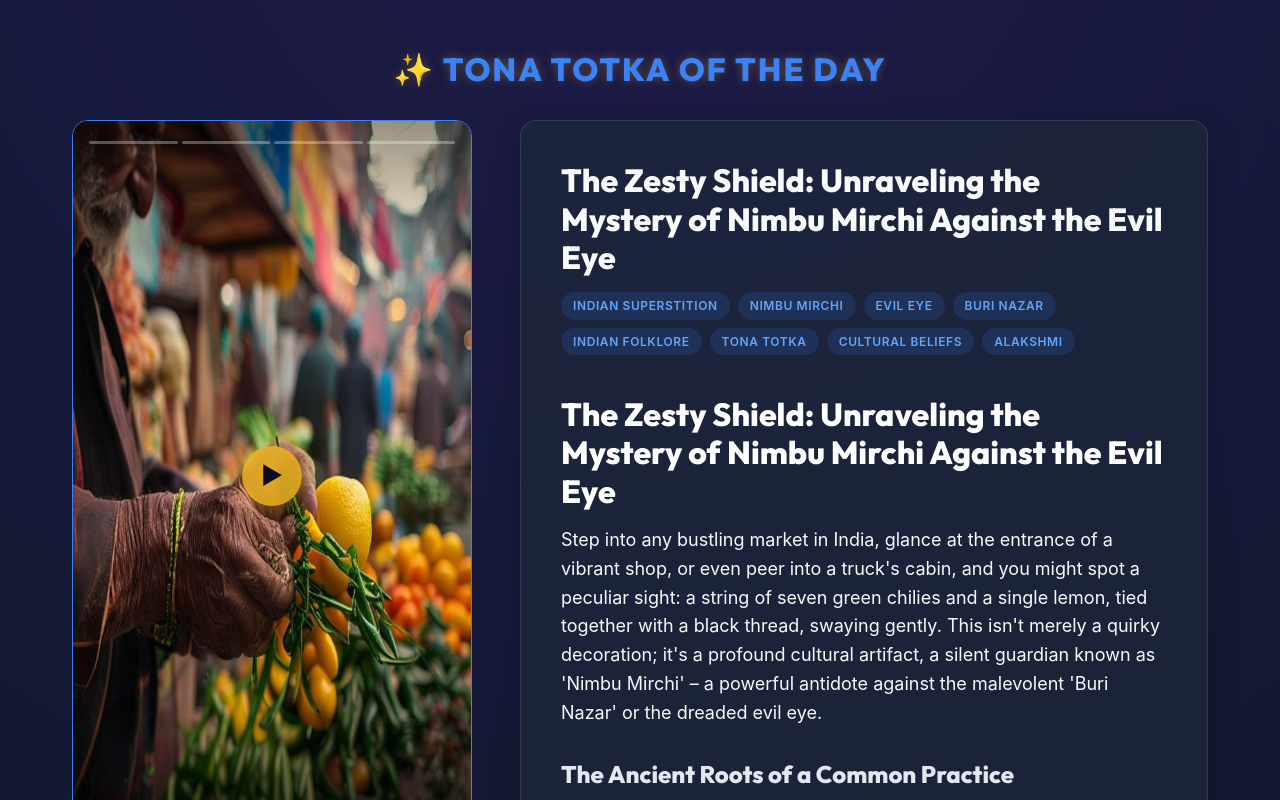
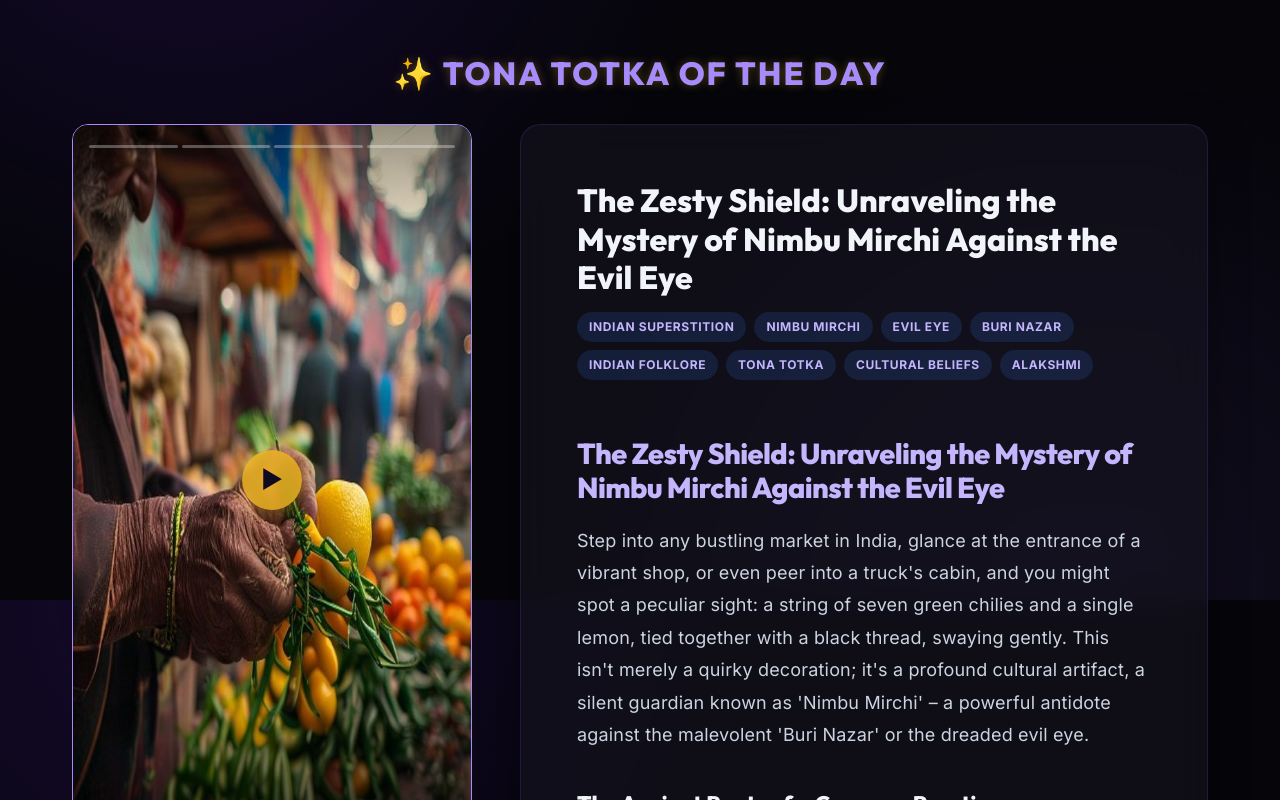
Before and after one commit to AyushM1701/AI-Superstition-blogger, a Next.js app: page / in a window 1280 px wide. Shown: the part 200-1000 px from the top of the page. Built offline with nearby package versions, Linux system fonts and the light colour scheme; no server answers.

Commit message:
style: overhaul typography, spacing, and colors for a premium glassmorphic aesthetic

```diff
--- a/src/app/globals.css
+++ b/src/app/globals.css
@@ -1,14 +1,14 @@
 @import url('https://fonts.googleapis.com/css2?family=Inter:wght@400;500;700;800&family=Outfit:wght@400;600;800&display=swap');
 
 :root {
-  --bg-color: #0f172a;
-  --text-primary: #f8fafc;
-  --text-secondary: #94a3b8;
-  --card-bg: rgba(30, 41, 59, 0.7);
-  --card-border: rgba(255, 255, 255, 0.1);
-  --accent-color: #3b82f6;
-  --accent-hover: #60a5fa;
-  --accent-gradient: linear-gradient(135deg, #3b82f6 0%, #8b5cf6 100%);
+  --bg-color: #05050a; /* Deep mystical dark */
+  --text-primary: #f1f5f9;
+  --text-secondary: #cbd5e1; /* Softer for reading */
+  --card-bg: rgba(23, 20, 33, 0.6);
+  --card-border: rgba(139, 92, 246, 0.15); /* Subtle purple */
+  --accent-color: #a78bfa;
+  --accent-hover: #c4b5fd;
+  --accent-gradient: linear-gradient(135deg, #a78bfa 0%, #f472b6 100%);
 }
 
 * {
@@ -20,9 +20,12 @@
 body {
   background-color: var(--bg-color);
   color: var(--text-primary);
-  font-family: -apple-system, BlinkMacSystemFont, "Segoe UI", Roboto, Helvetica, Arial, sans-serif;
-  line-height: 1.6;
-  background-image: radial-gradient(circle at 50% 0%, #1e1b4b 0%, transparent 50%);
+  font-family: 'Inter', -apple-system, BlinkMacSystemFont, "Segoe UI", Roboto, sans-serif;
+  line-height: 1.8;
+  background-image:
+    radial-gradient(circle at 15% 0%, rgba(46, 16, 101, 0.4) 0%, transparent 40%),
+    radial-gradient(circle at 85% 100%, rgba(139, 92, 246, 0.1) 0%, transparent 40%);
+  background-attachment: fixed;
   min-height: 100vh;
 }
 
@@ -138,10 +141,12 @@ body {
 
 .split-blog {
   background: var(--card-bg);
-  padding: 2.5rem;
-  border-radius: 16px;
+  padding: 3.5rem; /* Much more breathing room */
+  border-radius: 20px;
   border: 1px solid var(--card-border);
-  box-shadow: 0 8px 30px rgba(0,0,0,0.2);
+  box-shadow: 0 10px 40px rgba(0,0,0,0.4);
+  backdrop-filter: blur(20px);
+  -webkit-backdrop-filter: blur(20px);
 }
 
 .section-title {
@@ -337,32 +342,38 @@ a {
 
 .blog-content {
   font-size: 1.125rem;
-  color: var(--text-primary);
+  color: var(--text-secondary); /* Softer text color for reading */
 }
 
 .blog-content p {
-  margin-bottom: 1.5rem;
+  margin-bottom: 1.8rem;
+  letter-spacing: 0.01em;
 }
 
 .blog-content h2 {
-  font-size: 2rem;
-  margin-top: 2.5rem;
-  color: #fff;
+  font-size: 1.8rem;
+  margin-top: 3.5rem;
+  margin-bottom: 1.25rem;
+  color: var(--accent-hover);
+  font-family: 'Outfit', sans-serif;
+  letter-spacing: -0.02em;
 }
 
 .blog-content h3 {
-  font-size: 1.5rem;
-  margin-top: 2rem;
-  color: #e2e8f0;
+  font-size: 1.4rem;
+  margin-top: 2.5rem;
+  margin-bottom: 1rem;
+  color: var(--text-primary);
+  font-family: 'Outfit', sans-serif;
 }
 
 .blog-content ul, .blog-content ol {
-  margin-bottom: 1.5rem;
+  margin-bottom: 1.8rem;
   padding-left: 1.5rem;
 }
 
 .blog-content li {
-  margin-bottom: 0.5rem;
+  margin-bottom: 0.75rem;
 }
 
 .blog-content a {
```
